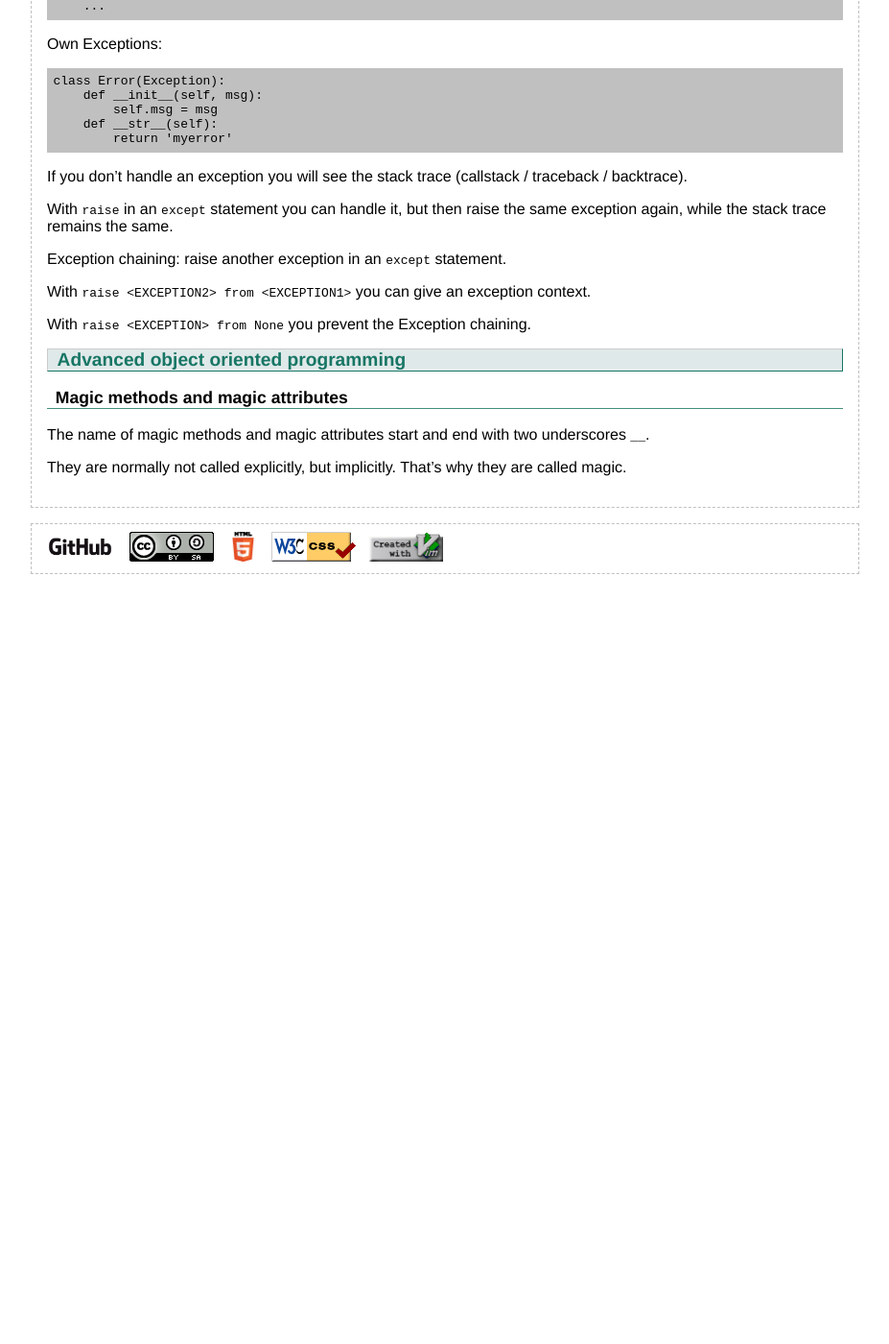
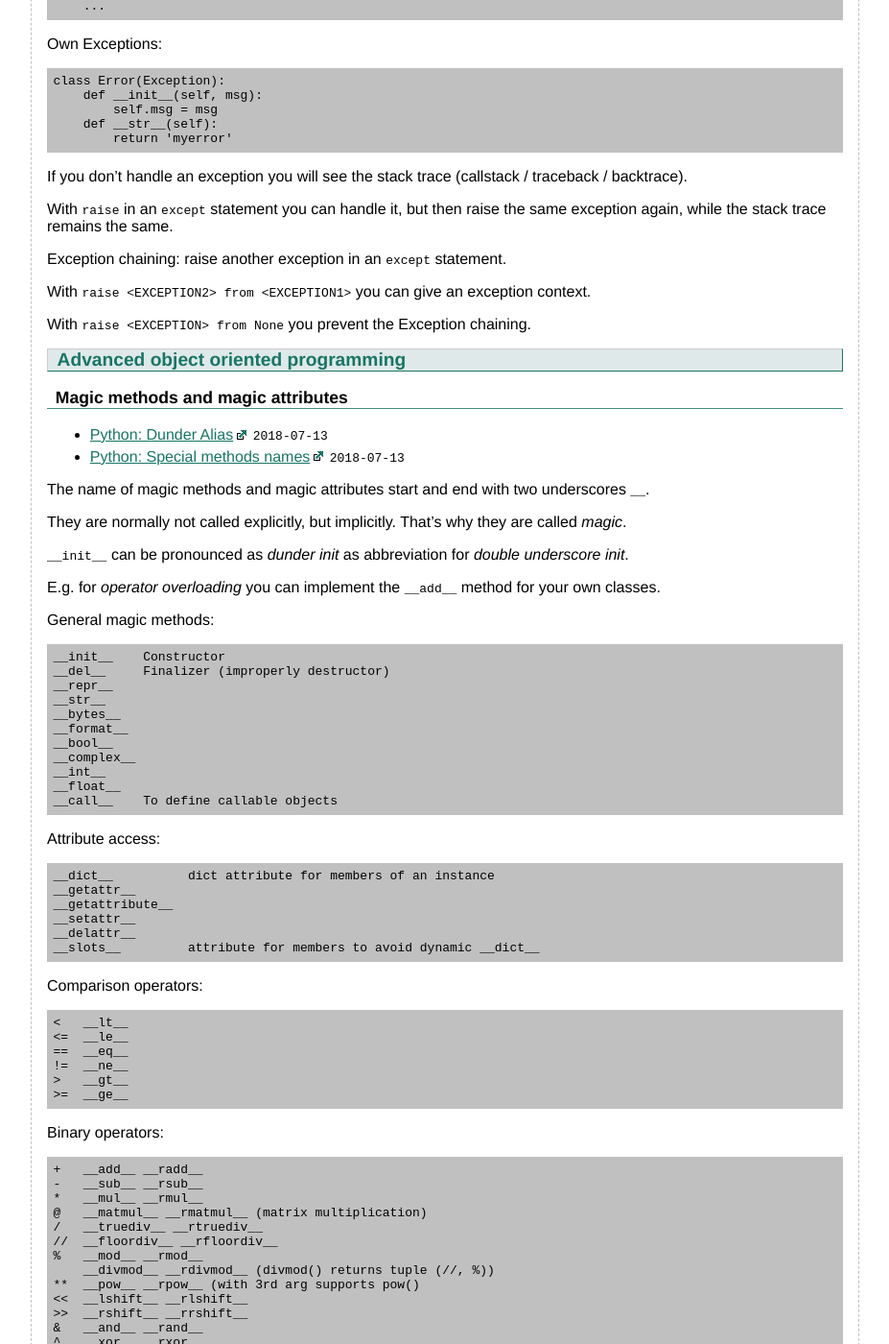
Before and after one commit to flyinggreenfrog/flyinggreenfrog.github.io, a Jekyll site: the page built from knowledgebase/python.md, in a window 1280 px wide and 1400 px high, scrolled down 8524 px. Shown: the whole window at 96% size, without its empty margins (176-1103 px from the left). Built offline with Jekyll 4.4.1, drawn with Linux system fonts in a browser that asks for light colours; before the commit the page ends 9154 px from its top, so only the background shows below that; some of the changed text lies outside the part shown.

Commit message:
Added section about magic methods and attributes.

````diff
--- a/knowledgebase/python.md
+++ b/knowledgebase/python.md
@@ -1,6 +1,6 @@
 ---
 title: Python
-last-changed: <time>2018-07-12</time>
+last-changed: <time>2018-07-13</time>
 knowledgebase: true
 categories: [Programming]
 ---
@@ -621,8 +621,112 @@ With `raise <EXCEPTION> from None` you prevent the Exception chaining.
 
 ### Magic methods and magic attributes
 
+* [Python: Dunder Alias](https://wiki.python.org/moin/DunderAlias) <time>2018-07-13</time>
+* [Python: Special methods names](https://docs.python.org/3/reference/datamodel.html#special-method-names) <time>2018-07-13</time>
+
 The name of magic methods and magic attributes start and end with two
 underscores `__`.
 
 They are normally not called explicitly, but implicitly. That's why they are
-called magic.
+called _magic_.
+
+`__init__` can be pronounced as _dunder init_ as abbreviation for _double
+underscore init_.
+
+E.g. for _operator overloading_ you can implement the `__add__` method for your
+own classes.
+
+General magic methods:
+
+``` text
+__init__    Constructor
+__del__     Finalizer (improperly destructor)
+__repr__
+__str__
+__bytes__
+__format__
+__bool__
+__complex__
+__int__
+__float__
+__call__    To define callable objects
+```
+
+Attribute access:
+
+``` text
+__dict__          dict attribute for members of an instance
+__getattr__
+__getattribute__
+__setattr__
+__delattr__
+__slots__         attribute for members to avoid dynamic __dict__
+```
+
+Comparison operators:
+
+``` text
+<   __lt__
+<=  __le__
+==  __eq__
+!=  __ne__
+>   __gt__
+>=  __ge__
+```
+
+Binary operators:
+
+``` text
++   __add__ __radd__
+-   __sub__ __rsub__
+*   __mul__ __rmul__
+@   __matmul__ __rmatmul__ (matrix multiplication)
+/   __truediv__ __rtruediv__
+//  __floordiv__ __rfloordiv__
+%   __mod__ __rmod__
+    __divmod__ __rdivmod__ (divmod() returns tuple (//, %))
+**  __pow__ __rpow__ (with 3rd arg supports pow()
+<<  __lshift__ __rlshift__
+>>  __rshift__ __rrshift__
+&   __and__ __rand__
+^   __xor__ __rxor__
+$   __or__ __ror__
+```
+
+Inplace operators:
+
+``` text
++=  __iadd__
+-=  __isub__
+*=  __imul__
+@=  __imatmul__ (matrix multiplication)
+=/  __itruediv__
+=// __ifloordiv__
+=%  __imod__
+**= __ipow__
+=<< __ilshift__
+=>> __irshift__
+&=  __iand__
+^=  __ixor__
+$=  __ior__
+```
+
+Unary operators:
+
+``` text
+-   __neg__
++   __pos__
+abs __abs__
+~   __invert__
+```
+
+Implement built-in functions:
+
+``` text
+__dir__
+__hash__
+__round__
+__trunc__
+__floor__
+__ceil__
+```
````
